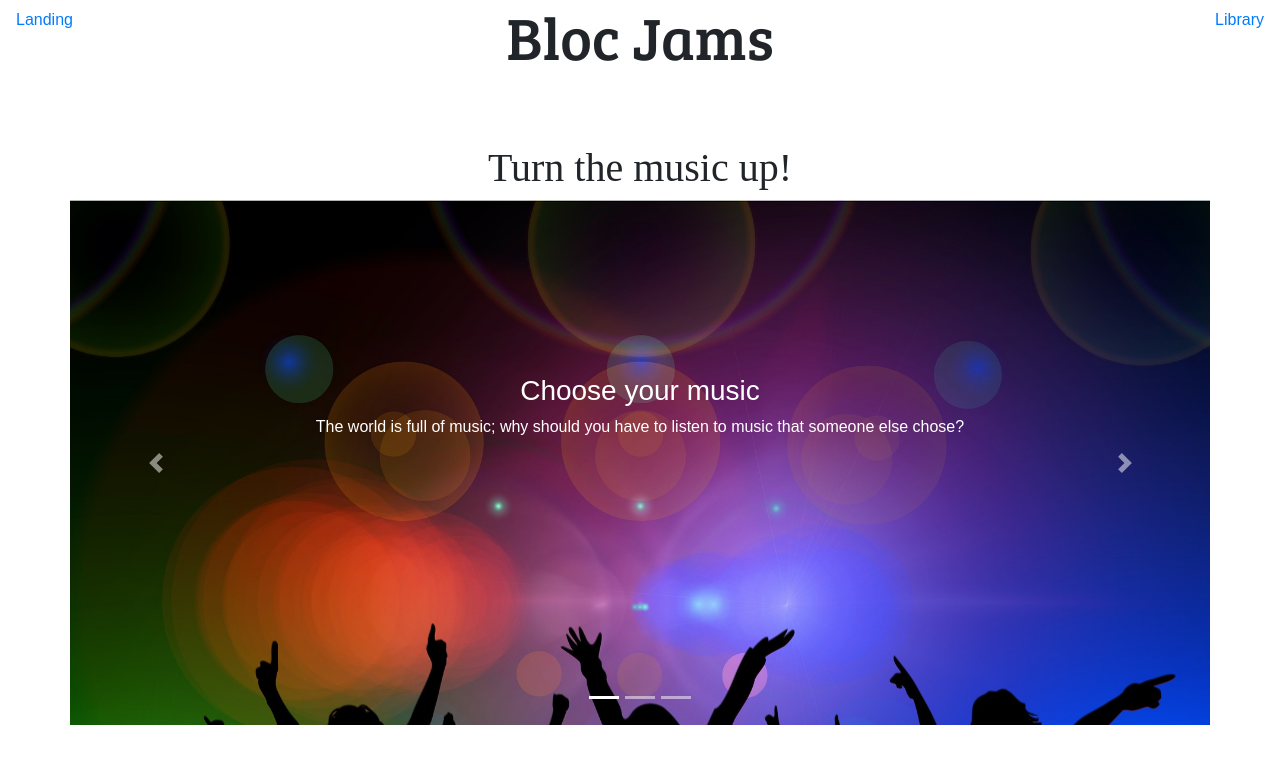
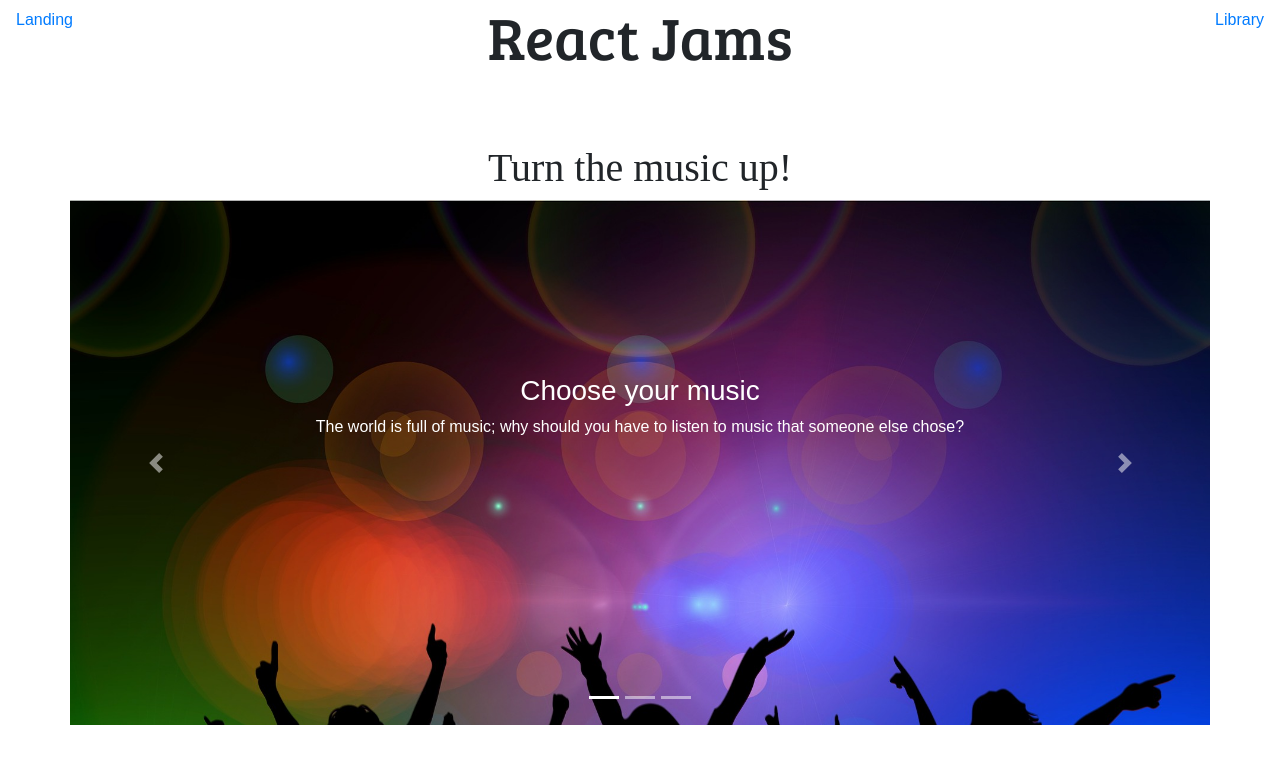
Before and after one commit to tchrlton/bloc-jams-react, a React (Create React App) app: page / in a window 1280 px wide. Shown: the top 764 px of the page. Built offline with nearby package versions, Linux system fonts and the light colour scheme.

Commit message:
deploy to heroku

```diff
--- a/src/App.js
+++ b/src/App.js
@@ -14,7 +14,7 @@ class App extends Component {
             <Link to='/'>Landing</Link>
             <Link to='/library'>Library</Link>
           </nav>
-          <h1 className="main-header">Bloc Jams</h1>
+          <h1 className="main-header">React Jams</h1>
         </header>
         <main>
           <Route exact path="/" component={Landing} />
```
Also changed, not shown: 1 other file (tests, documents, lock files or other folders).
